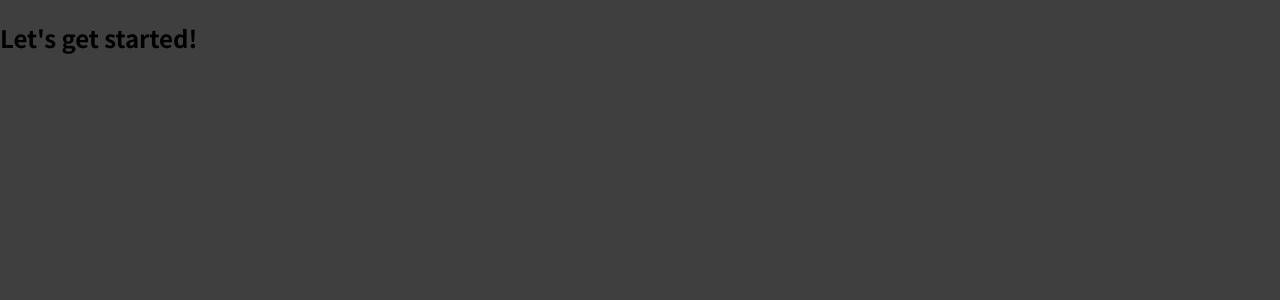
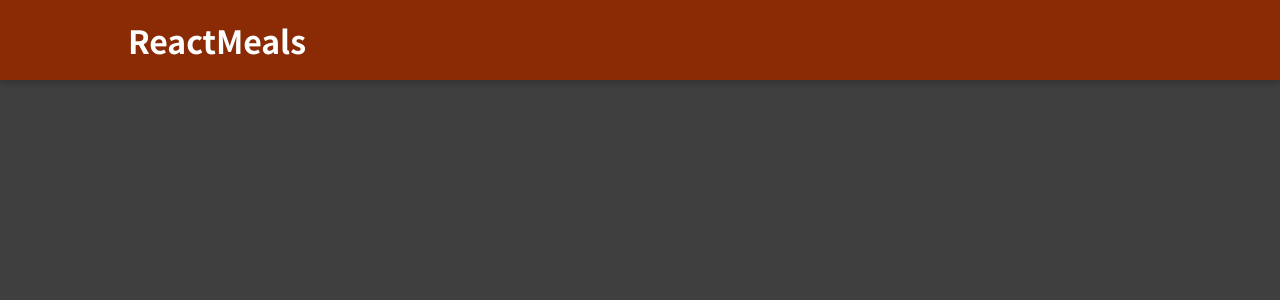
Before and after one commit to jeffMullen/react-food-order-app, a React (Create React App) app: page / in a window 1280 px wide. Shown: the top 300 px of the page. Built offline with nearby package versions, Linux system fonts and the light colour scheme.

Commit message:
creating header base

```diff
--- a/src/App.js
+++ b/src/App.js
@@ -1,10 +1,12 @@
 import React from "react";
+
+import Header from "./components/Header/Header";
 
 function App() {
   return (
-    <div>
-      <h2>Let's get started!</h2>
-    </div>
+    <>
+      <Header />
+    </>
   );
 }
 
--- /dev/null
+++ b/src/components/Header/Header.js
@@ -0,0 +1,13 @@
+import React from "react";
+
+import classes from "./Header.module.css";
+
+const Header = (props) => {
+  return (
+    <header className={classes.header}>
+      <h1>ReactMeals</h1>
+    </header>
+  );
+};
+
+export default Header;
--- /dev/null
+++ b/src/components/Header/Header.module.css
@@ -0,0 +1,29 @@
+.header {
+    position: fixed;
+    top: 0;
+    left: 0;
+    width: 100%;
+    height: 5rem;
+    background-color: #8a2b06;
+    color: white;
+    display: flex;
+    justify-content: space-between;
+    align-items: center;
+    padding: 0 10%;
+    box-shadow: 0 2px 8px rgba(0, 0, 0, 0.25);
+    z-index: 10;
+  }
+
+  .main-image {
+    width: 100%;
+    height: 25rem;
+    z-index: 0;
+    overflow: hidden;
+  }
+
+  .main-image img {
+    width: 110%;
+    height: 100%;
+    object-fit: cover;
+    transform: rotateZ(-5deg) translateY(-4rem) translateX(-1rem);
+  }
```
Also changed, not shown: 1 other file (tests, documents, lock files or other folders).
